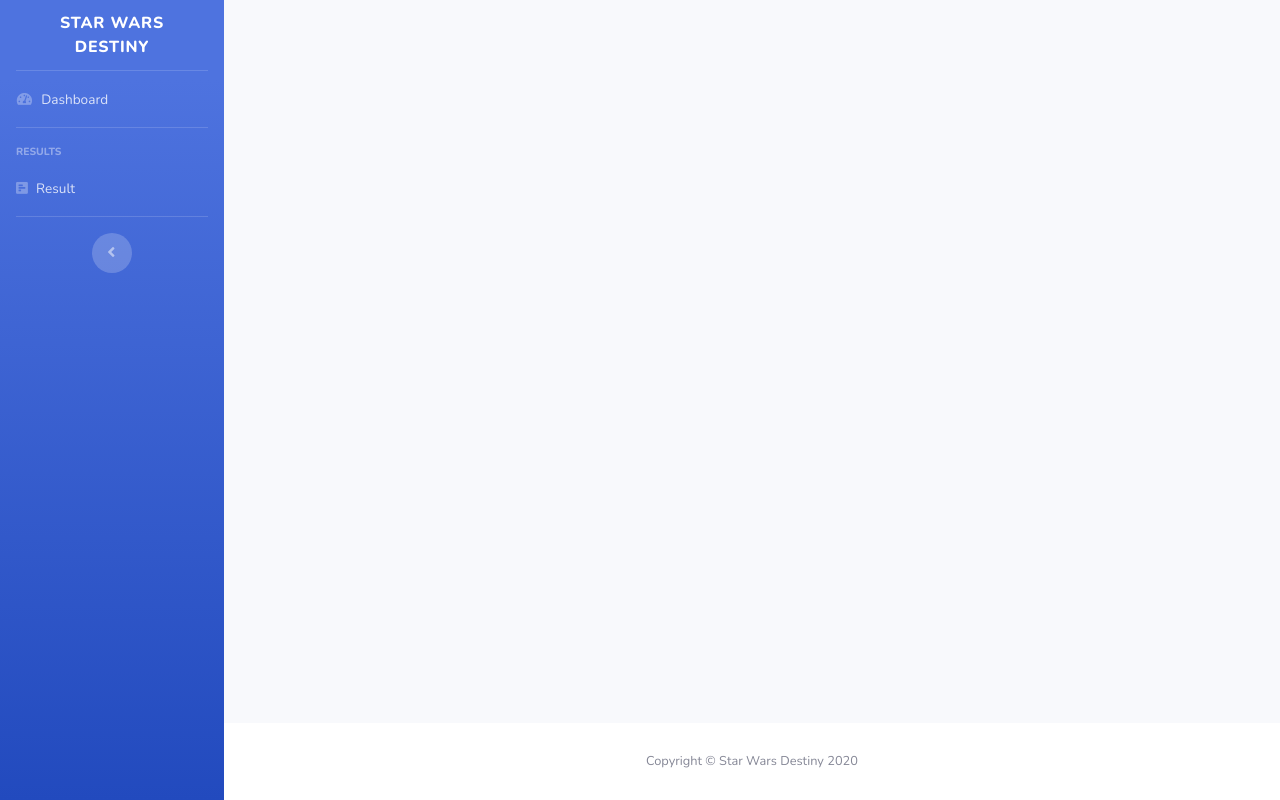
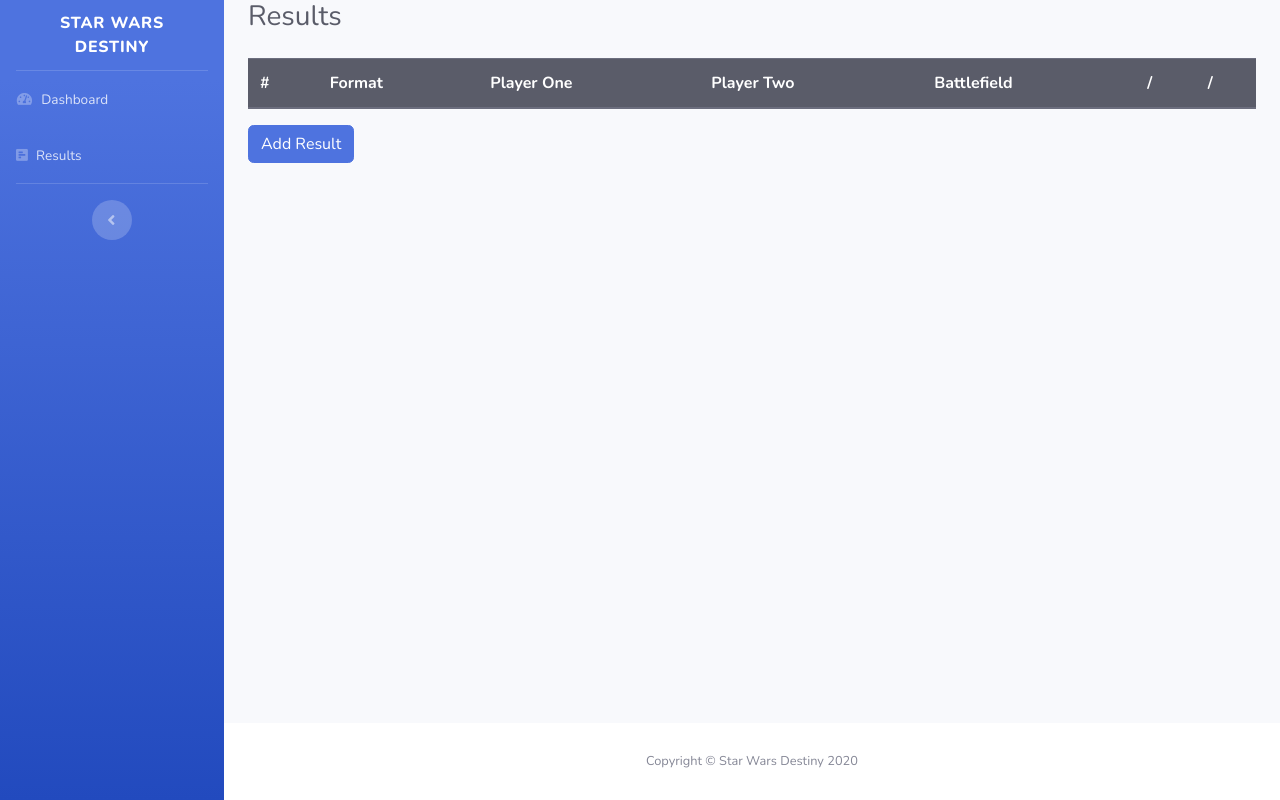
Before and after one commit to avasilevski/star-wars-destiny-results, a Node server app: page /results in a window 1280 px wide. Run offline with Node 20, Linux system fonts and the light colour scheme; lists and menus that the app fills with data are empty; some libraries are stand-ins or nearby versions.

Commit message:
updated layout.ejs and results.ejs

```diff
--- a/views/inc/_results.ejs
+++ b/views/inc/_results.ejs
@@ -0,0 +1,47 @@
+<!-- Page Heading -->
+<div class="d-sm-flex align-items-center justify-content-between mb-4">
+  <h1 class="h3 mb-0 text-gray-800">Results</h1>
+</div>
+
+<!-- Content Row -->
+<div class="row">
+  <div class="col-lg">
+      <table class="table">
+        <thead class="thead-dark">
+          <tr>
+            <th scope="col">#</th>
+            <th scope="col">Format</th>
+            <th scope="col">Player One</th>
+            <th scope="col">Player Two</th>
+            <th scope="col">Battlefield</th>
+            <th scope="col">/</th>
+            <th scope="col">/</th>
+          </tr>
+        </thead>
+        <!-- <tbody>
+          @if(count($categories) > 0)
+            @foreach ($categories as $category)
+            @include('admin.inc.category.categoryEditModal')
+            @include('admin.inc.category.categoryDeleteModal')
+            <tr>
+              <th scope="row">{{$category->id}}</th>
+              <td>{{$category->name}}</td>
+              <td><button type="button" class="btn btn-warning btn-modal" data-id="{{ $category->id }}" data-toggle="modal" data-target="#categoryEditModal{{ $category->id }}">Edit</button></td>
+              <td><button type="button" class="btn btn-danger" data-id="{{ $category->id }}" data-toggle="modal" data-target="#categoryDeleteModal{{ $category->id }}">Delete</button></td>
+            </tr>
+            @endforeach
+          @else
+            <p>No categories found</p>
+          @endif
+        </tbody> -->
+      </table>
+  </div>
+</div>
+
+<!-- Content Row -->
+
+<div class="row">
+  <div class="col-lg">
+    <button type="button" class="btn btn-primary" data-toggle="modal" data-target="#categoryAddModal">Add Result</button>
+  </div>
+</div>
--- a/views/layout.ejs
+++ b/views/layout.ejs
@@ -45,19 +45,11 @@
           <span>Dashboard</span></a>
       </li>
 
-      <!-- Divider -->
-      <hr class="sidebar-divider">
-
-      <!-- Heading -->
-      <div class="sidebar-heading">
-        Results
-      </div>
-
       <!-- Nav Item - Charts -->
       <li class="nav-item">
         <a class="nav-link" href="/results">
           <i class="fas fa-poll-h"></i>
-          <span>Result</span></a>
+          <span>Results</span></a>
       </li>
 
       <!-- Divider -->
```
